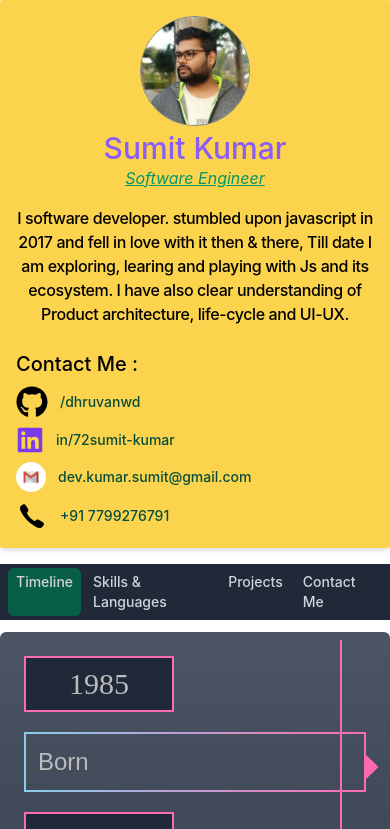
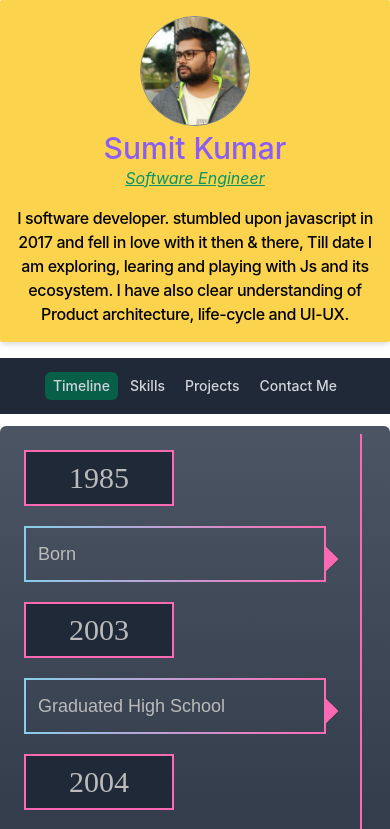
Before and after one commit to OrcaByte/portfolio, a React (Create React App) app: page / in a window 390 px wide. Shown: the top 829 px of the page. Built offline with nearby package versions, Linux system fonts and the light colour scheme.

Commit message:
mobile responsiveness added

```diff
--- a/src/Homepage/ContactMe.tsx
+++ b/src/Homepage/ContactMe.tsx
@@ -10,12 +10,14 @@ export default function ContactMe() {
   const IMAGE_SIZE = 30;
   return (
     <div className="pt-6 w-full">
-      <h2 className="font-medium mb-2 text-xl">Contact Me :</h2>
+      <h2 className="font-medium mb-2 text-xl text-center md:text-black md:text-left text-white">
+        Contact Me :
+      </h2>
       <div className="grid grid-cols-1 gap-2">
         <div className="col-span-1 flex items-center">
           <FaGithub className="w-8 h-8 mr-3 " />
           <a
-            className="text-sm text-green-900 font-medium"
+            className="text-sm text-white md:text-green-900 font-medium"
             rel="noreferrer"
             target="_blank"
             href={contactDetails.github.url}
@@ -27,7 +29,7 @@ export default function ContactMe() {
         <div className="col-span-1 flex items-center">
           <FaLinkedin className="w-7 h-7 mr-3 text-purple-600" />
           <a
-            className="text-sm text-green-900 font-medium"
+            className="text-sm text-white md:text-green-900 font-medium"
             href={contactDetails.linkedIn.url}
             rel="noreferrer"
             target="_blank"
@@ -45,7 +47,7 @@ export default function ContactMe() {
             alt="mail_icon"
           />
           <a
-            className="text-sm text-green-900 font-medium"
+            className="text-sm text-white md:text-green-900 font-medium"
             rel="noreferrer"
             target="_blank"
             href={contactDetails.mail.url}
@@ -55,9 +57,9 @@ export default function ContactMe() {
         </div>
 
         <div className="col-span-1 flex items-center">
-          <IoIosCall className="w-8 h-8 mr-3 " />
+          <IoIosCall className="w-8 text-white md:text-green-900 h-8 mr-3 " />
           <a
-            className="text-sm text-green-900 font-medium"
+            className="text-sm text-white md:text-green-900 font-medium"
             href={contactDetails.mobile.url}
           >
             {contactDetails.mobile.display}
--- a/src/Homepage/HomeContainer.tsx
+++ b/src/Homepage/HomeContainer.tsx
@@ -12,23 +12,18 @@ export default function HomeContainer() {
       <Router>
         <NavbarCss />
         <Switch>
-          <Route exact path="/">
-            <WorkExperience />
-          </Route>
-
-          <Route exact path="/skills">
-            <SkillsLanguages />
-          </Route>
-
-          <Route exact to="/projects">
-            <ProjectsPage />
-          </Route>
-
-          <Route to="/contact-me">
-            <div className="home-card scrollbar">
-              <ContactMe />
-            </div>
-          </Route>
+          <Route component={WorkExperience} exact path="/" />
+          <Route component={SkillsLanguages} exact path="/skills" />
+          <Route component={ProjectsPage} exact={true} path="/projects" />
+          <Route
+            exact={true}
+            component={() => (
+              <div className="home-card scrollbar">
+                <ContactMe />
+              </div>
+            )}
+            path="/contacts"
+          />
         </Switch>
       </Router>
     </div>
--- a/src/Homepage/NavbarCss.tsx
+++ b/src/Homepage/NavbarCss.tsx
@@ -10,7 +10,7 @@ export default function NavbarCss() {
       path: '/',
     },
     {
-      name: 'Skills & Languages',
+      name: 'Skills',
       path: '/skills',
     },
     {
@@ -19,8 +19,8 @@ export default function NavbarCss() {
     },
     {
       name: 'Contact Me',
-      path: '/contact-me',
-      class: 'block md:hidden',
+      path: '/contacts',
+      classes: 'block md:hidden',
     },
   ];
   return (
@@ -38,7 +38,7 @@ export default function NavbarCss() {
                         ? 'bg-green-800 hover:bg-gray-900'
                         : ' hover:bg-gray-700'
                     } ${
-                      t.class
+                      t.classes
                     } text-gray-300 hover:text-white px-2 md:px-3 py-1 rounded-md text-sm font-medium`}
                   >
                     {t.name}
--- a/src/Homepage/ProjectsPage.tsx
+++ b/src/Homepage/ProjectsPage.tsx
@@ -5,7 +5,7 @@ export default function ProjectsPage() {
   const { projects } = useContext<any>(GlobalContext);
   return (
     <div className="home-card scrollbar">
-      <div className="p-2 grid justify-between grid-cols-1 sm:grid-cols-1 md:grid-cols-3 lg:grid-cols-3 xl:grid-cols-3 gap-x-4">
+      <div className="p-2 grid justify-between grid-cols-1 sm:grid-cols-1 md:grid-cols-3 lg:grid-cols-3 xl:grid-cols-3 md:gap-x-4">
         {projects.map((projectInfo: any) => (
           <div
             key={projectInfo.name}
--- a/src/Homepage/SideBarInfo.tsx
+++ b/src/Homepage/SideBarInfo.tsx
@@ -25,8 +25,9 @@ export default function SideBarInfo() {
       <p className="text-center tracking-tight font-medium mt-4">
         {profile.aboutMe}
       </p>
-
-      <ContactMe />
+      <div className="hidden md:block w-full">
+        <ContactMe />
+      </div>
     </aside>
   );
 }
--- a/src/Homepage/WorkExperience.tsx
+++ b/src/Homepage/WorkExperience.tsx
@@ -17,13 +17,13 @@ export default function WorkExperience() {
             )}
 
             {(event.title || event.blurp) && (
-              <div className="timeline__item p-3 my-5">
+              <div className="timeline__item md:mr-0 mr-10 p-3 my-5">
                 {event.title && (
-                  <h3 className="timeline__title m-0 text-2xl">
+                  <h3 className="timeline__title m-0 text-lg md:text-2xl">
                     {event.title}
                   </h3>
                 )}
-                {event.blurp && <p className="mt-2 text-base">{event.blurp}</p>}
+                {event.blurp && <p className="mt-2 text-sm md:text-base">{event.blurp}</p>}
               </div>
             )}
           </React.Fragment>
--- a/src/Homepage/stepper.scss
+++ b/src/Homepage/stepper.scss
@@ -18,6 +18,9 @@ $breakpoint: 700px;
     height: 100%;
     border: 1px solid $lineColor;
     right: 40px;
+    @media screen and (max-width: 500px) {
+      right: 20px !important;
+    }
     top: 0;
   }
 
```
Also changed, not shown: 1 other file (tests, documents, lock files or other folders).
